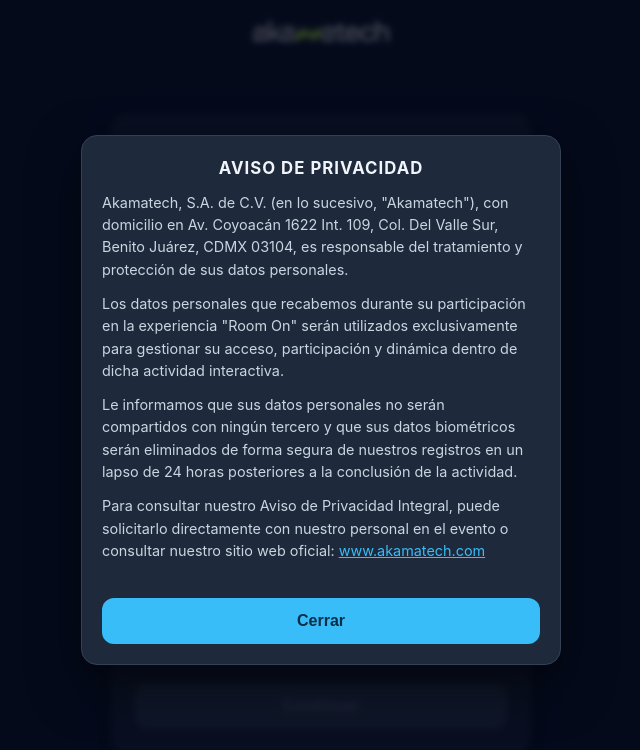
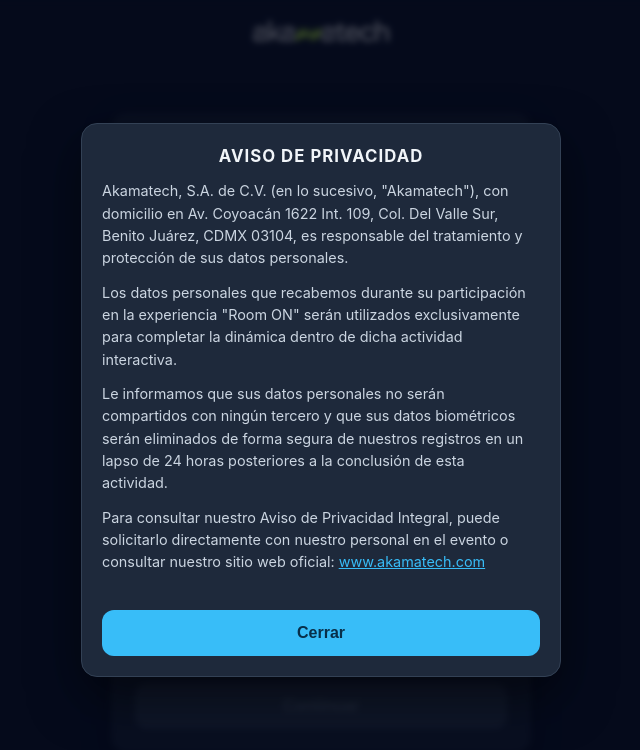
Before and after one commit to Guille-Akamatech/expo-facial-frontend, a React (Vite) app: page / in a window 1280 px wide. Both pictures are taken after a click on the button "Ver aviso de privacidad". Shown: the top 750 px of the page, without its empty margins (319-959 px from the left). Built offline with nearby package versions, Linux system fonts and the light colour scheme; no server answers; what aws-amplify would draw is missing.

Commit message:
Aviso de privacidad corregido 2

```diff
--- a/src/components/AvisoPrivacidad.jsx
+++ b/src/components/AvisoPrivacidad.jsx
@@ -44,13 +44,12 @@
           </p>
           <p>
             Los datos personales que recabemos durante su participación en la experiencia &quot;Room
-            On&quot; serán utilizados exclusivamente para gestionar su acceso, participación y dinámica
-            dentro de dicha actividad interactiva.
+            ON&quot; serán utilizados exclusivamente para completar la dinámica dentro de dicha actividad interactiva.
           </p>
           <p>
             Le informamos que sus datos personales no serán compartidos con ningún tercero y que sus datos biométricos serán
             eliminados de forma segura de nuestros registros en un lapso de 24 horas posteriores a la
-            conclusión de la actividad.
+            conclusión de esta actividad.
           </p>
           <p>
             Para consultar nuestro Aviso de Privacidad Integral, puede solicitarlo directamente con
--- a/src/components/PantallaDatos.jsx
+++ b/src/components/PantallaDatos.jsx
@@ -50,8 +50,7 @@
 	  <div>
             <label htmlFor="consentimiento" style={{ margin: 0 }}>
               Acepto haber leído el aviso de privacidad y doy mi consentimiento expreso para la captura y
-              procesamiento de mi imagen facial (dato biométrico) con fines de participación en este evento.
-	      <b>Mis datos biométricos se eliminarán al finalizar este evento.</b>.
+              procesamiento de mi imagen facial (dato biométrico) con fines de participación en este evento. <b>Mis datos biométricos se eliminarán al finalizar este evento.</b>
             </label>
             <button type="button" className="enlace-aviso" onClick={() => setVerAviso(true)}>
              Ver aviso de privacidad
```
